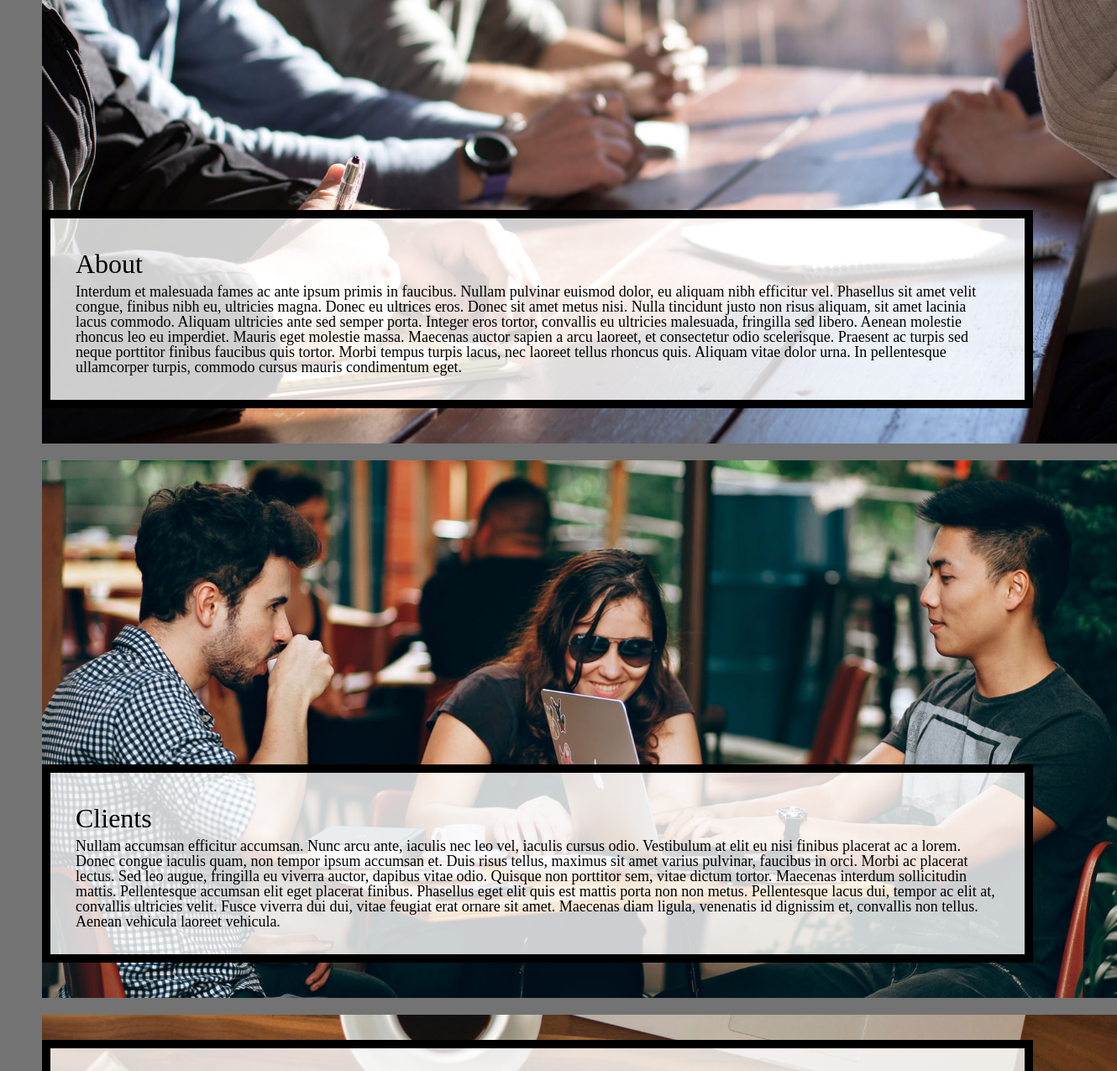
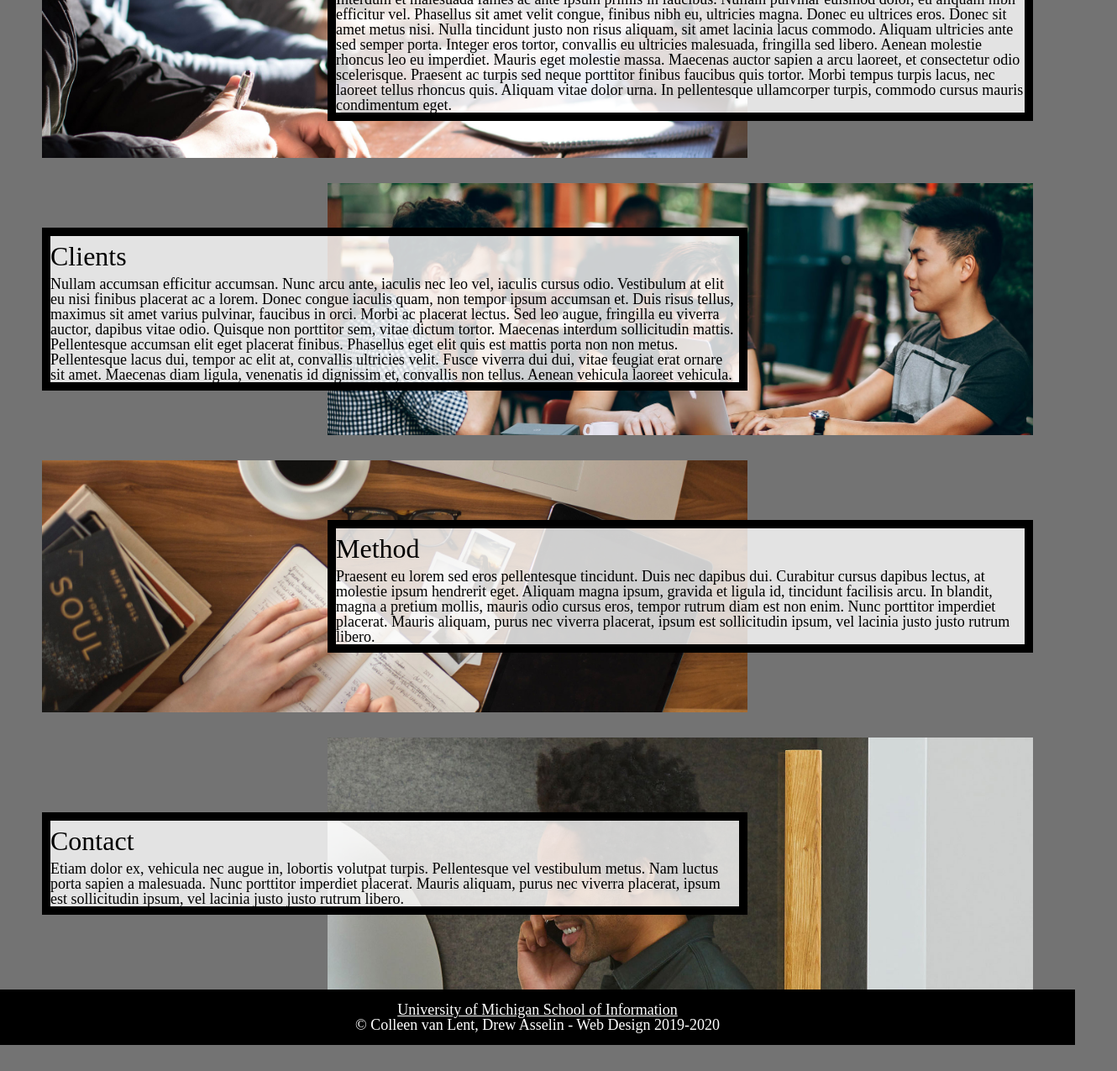
Before and after one commit to philmendez/homework3-2022, a plain HTML site: page index.html in a window 1280 px wide. Shown: the part 590-1865 px from the top of the page at 84% size, 1330 px wide, since content can reach past the window. After the commit the page ends 1834 px from the top, so only its background shows below. Drawn offline with Linux system fonts and the light colour scheme.

Commit message:
Add files via upload

```diff
--- a/css/style.css
+++ b/css/style.css
@@ -120,17 +120,32 @@ nav a:focus {
 }
 
 .about, .clients, .method, .contact {
-grid-column-start: 2;
-position: relative;
+  grid-column: 2 / 3;
 }
+.about, .about-image {
+  grid-row: 2 / span 1;
+}
+
+.clients, .clients-image {
+  grid-row: 3 / span 1;
+}
+
+.method, .method-image {
+  grid-row: 4 / span 1;
+}
+
+.contact, .contact-image {
+  grid-row: 5 / span 1;
+}
+
+
 img {
-position: absolute;
+/* position: absolute; */
 width: 100%;
-
 }
 
 .about-image, .clients-image, .method-image, .contact-image {
-grid-column: 1 / 4;
+grid-column: 1 / span 3;
 max-height: 500px;
 overflow: hidden;
 }
@@ -139,8 +154,10 @@ overflow: hidden;
 align-self: center;
 max-height: 25vh;
 overflow: scroll;
+padding: 0;
 }
 
+  /* THIS IS WHERE THE DESKTOP VIEW BEGINSSSSSSSSS */
 
 @media screen and (min-width: 700px){
   nav{
@@ -165,6 +182,7 @@ overflow: scroll;
   .container {
     grid-template-columns: 50px auto 500px auto 50px;
     grid-template-rows: 300px 300px 300px 300px;
+    row-gap: 30px;
   }
   .about, .clients, .method, .contact {
     grid-column: 3 / span 2;
@@ -173,6 +191,43 @@ overflow: scroll;
     .about-image, .clients-image, .method-image, .contact-image {
       grid-column: 2 / span 2;
     }
+    .about {
+      grid-column: 3 / span 2;
+      grid-row: 1 / span 1;
+    }
+
+    .about-image {
+      grid-column: 2 / span 2;
+      grid-row: 1 / span 1;
+    }
+
+    .clients {
+      grid-column: 2 / span 2;
+      grid-row: 2 / span 1;
+    }
+    .clients-image {
+      grid-column: 3 / span 2;
+      grid-row: 2 / span 1;
+    }
+    .method {
+      grid-column: 3 / span 2;
+      grid-row: 3 / span 1;
+    }
+
+    .method-image {
+      grid-column: 2 / span 2;
+      grid-row: 3 / span 1;
+    }
+    .contact {
+      grid-column: 2 / span 2;
+      grid-row: 4 / span 1;
+    }
+
+    .contact-image {
+      grid-column: 3 / span 2;
+      grid-row: 4 / span 1;
+    }
+
 }
 
 
```
